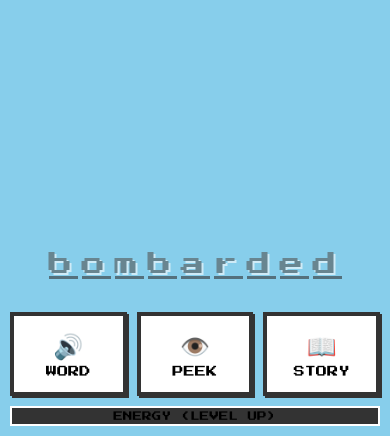
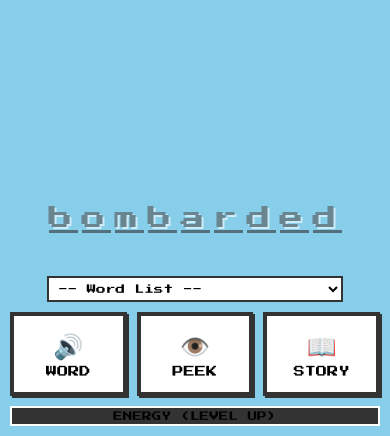
Before and after one commit to ClawOops1/spellquest, a plain HTML site: page index.html in a window 390 px wide. Shown: the part 408-844 px from the top of the page. Drawn offline with Linux system fonts and the light colour scheme.

Commit message:
Enhancement: Added word list dropdown, improved mobile layout, and updated TTS prompt

```diff
--- a/index.html
+++ b/index.html
@@ -46,6 +46,17 @@
             flex-direction: column;
             padding: 10px;
             position: relative;
+        }
+
+        @media (max-height: 600px) {
+            #arena {
+                transform: translateY(-20px);
+                margin: 5px 0;
+            }
+            #word-display {
+                transform: translateY(-30px);
+                margin: 10px 0;
+            }
         }
 
         header {
@@ -184,6 +195,25 @@
 
         .btn-icon { font-size: 1.5rem; margin-bottom: 5px; }
 
+        /* --- Word History List --- */
+        #history-container {
+            margin: 10px 0;
+            width: 100%;
+            text-align: center;
+        }
+
+        #word-history {
+            width: 80%;
+            font-family: 'Press Start 2P', cursive;
+            font-size: 0.6rem;
+            padding: 5px;
+            border: 2px solid #333;
+            background: #fff;
+        }
+
+        .word-untested { color: #333; }
+        .word-tested { color: var(--success-color); }
+
         /* --- Energy/XP Bar --- */
         #xp-container {
             width: 100%;
@@ -321,6 +351,12 @@
 
     <div id="word-display">
         <!-- Spans injected here -->
+    </div>
+
+    <div id="history-container">
+        <select id="word-history">
+            <option value="">-- Tested Words --</option>
+        </select>
     </div>
 
     <div id="controls">
@@ -614,6 +650,7 @@ class Game {
         this.typedWord = "";
         this.heroHP = 100;
         this.enemyHP = 100;
+        this.testedWords = new Set(); // Track unique tested words
 
         // DOM Cache
         this.dom = {
@@ -630,7 +667,8 @@ class Game {
             modal: document.getElementById('modal-overlay'),
             modalTitle: document.getElementById('modal-title'),
             modalMsg: document.getElementById('modal-message'),
-            kbTrigger: document.getElementById('keyboard-trigger')
+            kbTrigger: document.getElementById('keyboard-trigger'),
+            history: document.getElementById('word-history')
         };
 
         this.init();
@@ -704,6 +742,7 @@ class Game {
         this.updateHealthUI();
         this.renderWord();
         this.updateStats();
+        this.updateHistoryList();
 
         // Reset input
         this.dom.input.value = "";
@@ -713,6 +752,21 @@ class Game {
         setTimeout(() => this.speakWord(), 500);
 
         this.state = STATES.PLAYING;
+    }
+
+    updateHistoryList() {
+        const list = this.getWordList();
+        this.dom.history.innerHTML = '<option value="">-- Word List --</option>';
+        list.forEach(word => {
+            const opt = document.createElement('option');
+            opt.value = word;
+            opt.innerText = word;
+            if (this.testedWords.has(word)) {
+                opt.style.color = "var(--success-color)";
+                opt.innerText += " (✓)";
+            }
+            this.dom.history.appendChild(opt);
+        });
     }
 
     renderWord() {
@@ -822,6 +876,9 @@ class Game {
         this.state = STATES.LOCKED;
         this.showFloatingText(this.dom.heroSprite, "VICTORY!", "gold");
 
+        // Mark as tested
+        this.testedWords.add(this.currentWord);
+
         // XP Gain
         this.xp += CONFIG.xpPerWord;
         this.score += 100;
@@ -867,7 +924,8 @@ class Game {
 
     // --- Actions ---
     speakWord() {
-        const u = new SpeechSynthesisUtterance(this.currentWord);
+        const wordPrompt = `The word is: ${this.currentWord}. ${this.currentWord}.`;
+        const u = new SpeechSynthesisUtterance(wordPrompt);
         u.rate = 0.8;
         window.speechSynthesis.speak(u);
         this.dom.input.focus();
```
